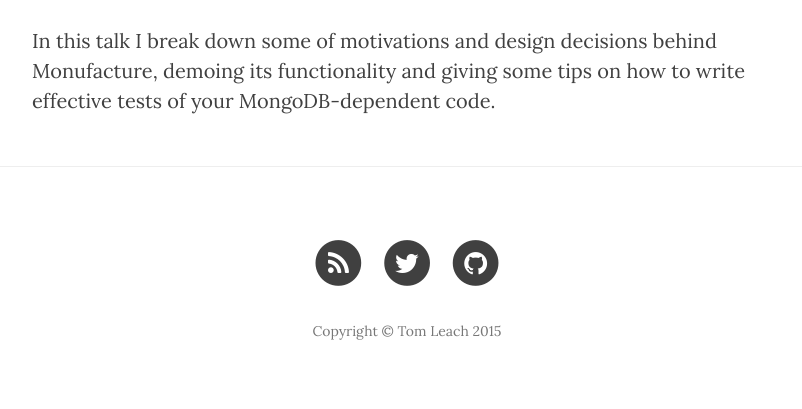
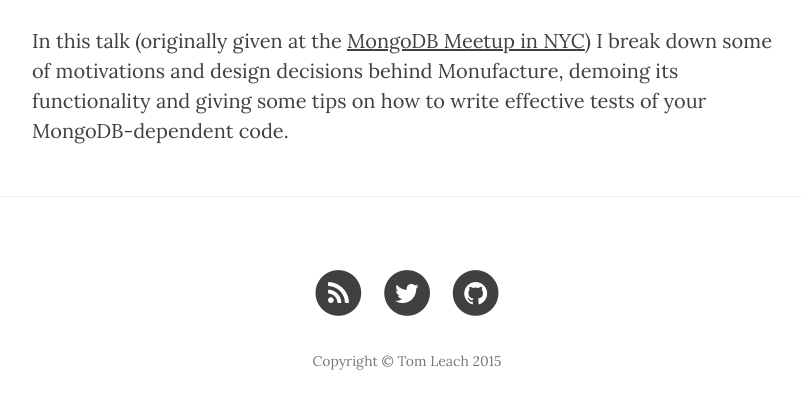
Before and after one commit to tleach/tleach.github.io, a Jekyll site: the page built from _pages/talks.md, in a window 1280 px wide and 900 px high, scrolled down 2881 px, cut to the strip 463-872 px from the top of the window. Shown: the whole strip, without its empty margins (233-1035 px from the left). Built offline with Jekyll 4.4.1, drawn with Linux system fonts in a browser that asks for light colours; nearby versions of some CDN libraries; some of the changed text lies outside the part shown.

Commit message:
More links

```diff
--- a/_pages/talks.md
+++ b/_pages/talks.md
@@ -10,7 +10,7 @@
 
 # Scaling Engineering with Docker
 
-Travis Thieman and I delivered a talk to the [CTO School meetup](http://www.meetup.com/ctoschool) in NYC covering our experience migrating [GameChanger](http://gc.com)'s build and deploy pipelines from being heavily based on [Chef](https://www.chef.io/) to one based around [Docker](https://www.docker.com).
+[Travis Thieman]([http://twitter.com/thieman]) and I delivered a talk to the [CTO School meetup](http://www.meetup.com/ctoschool) in NYC covering our experience migrating [GameChanger](http://gc.com)'s build and deploy pipelines from being heavily based on [Chef](https://www.chef.io/) to one based around [Docker](https://www.docker.com).
 
 <iframe src="//www.slideshare.net/slideshow/embed_code/44505333" width="425" height="355" frameborder="0" marginwidth="0" marginheight="0" scrolling="no" style="border:1px solid #CCC; border-width:1px; margin-bottom:5px; max-width: 100%;" allowfullscreen> </iframe>
 
@@ -31,4 +31,4 @@
 
 <iframe src="//www.slideshare.net/slideshow/embed_code/44712551" width="476" height="400" frameborder="0" marginwidth="0" marginheight="0" scrolling="no"></iframe>
 
-In this talk I break down some of motivations and design decisions behind Monufacture, demoing its functionality and giving some tips on how to write effective tests of your MongoDB-dependent code.
+In this talk (originally given at the [MongoDB Meetup in NYC](http://www.meetup.com/New-York-MongoDB-User-Group/events/212225672/)) I break down some of motivations and design decisions behind Monufacture, demoing its functionality and giving some tips on how to write effective tests of your MongoDB-dependent code.
```
